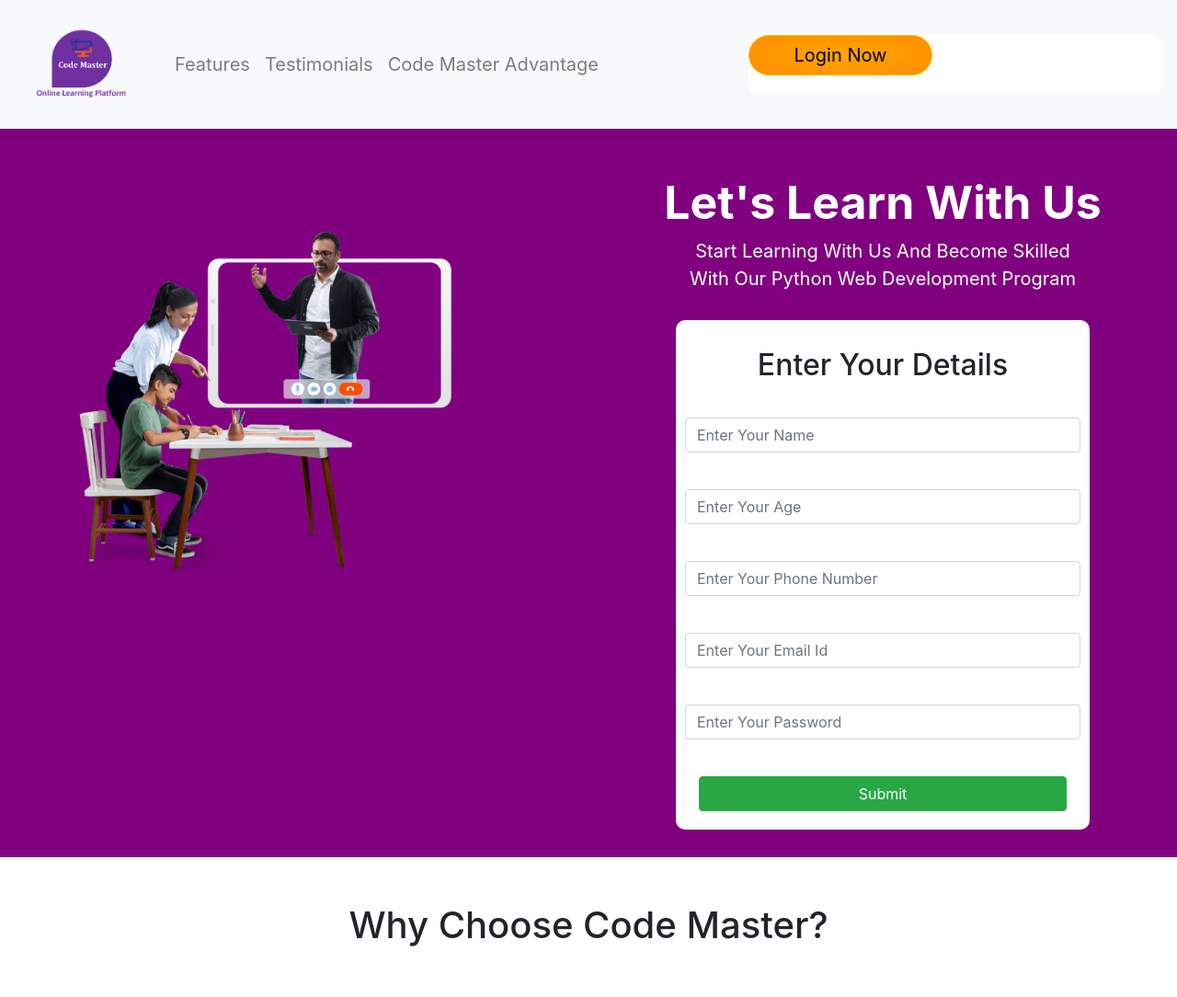
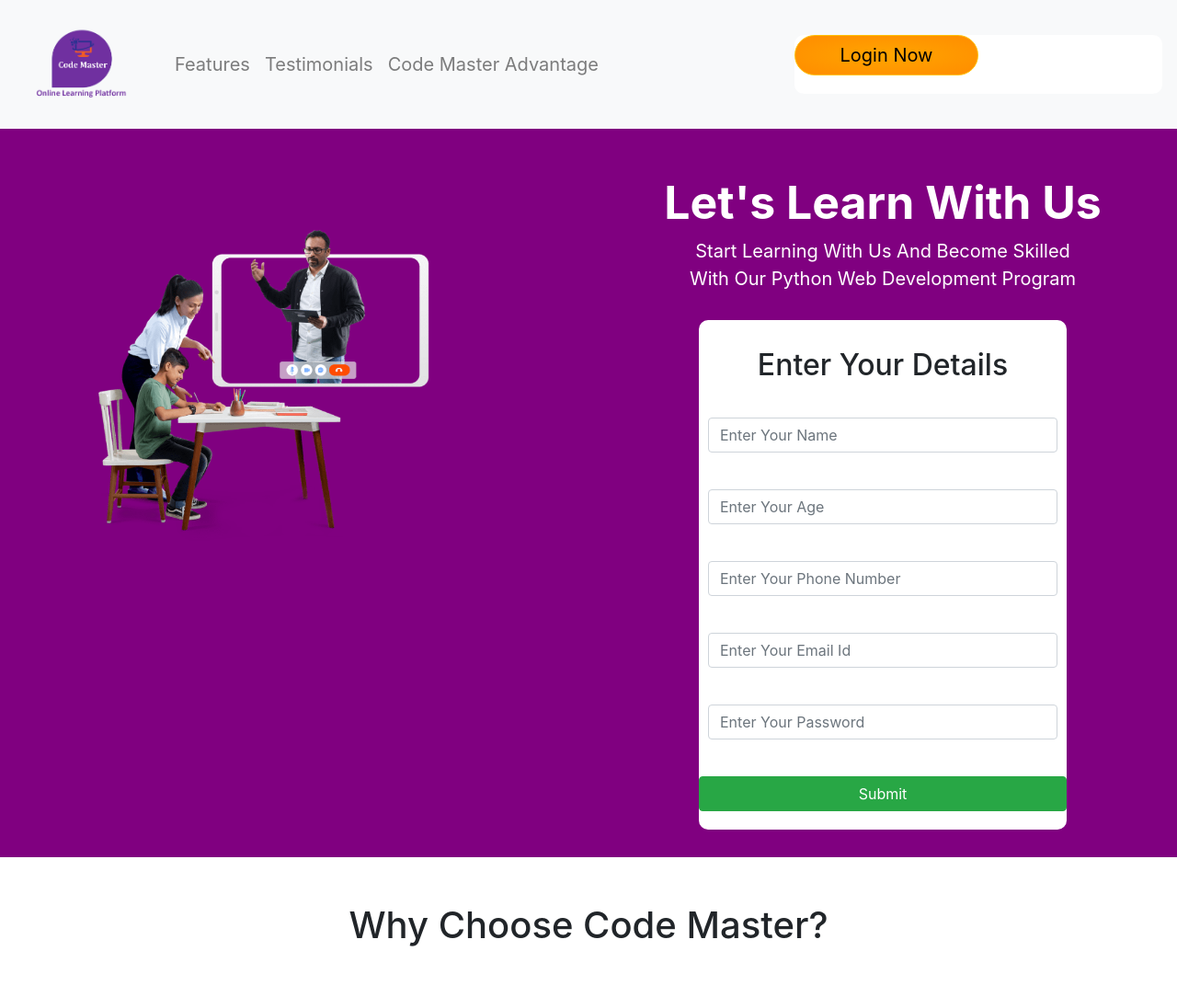
Before and after one commit to arunp007/CM-Learning-Platform, a Django app: page /learnapp/home in a window 1280 px wide. Shown: the top 1084 px of the page at 92% size. Run offline with Django 4.2, Linux system fonts and the light colour scheme.

Commit message:
version 1

```diff
--- a/learnproject/learnapp/templates/home.html
+++ b/learnproject/learnapp/templates/home.html
@@ -21,7 +21,7 @@
 
     form{
       background-color: white;
-      width: 450px;
+      width: 400px;
       border-radius: 10px;
       padding-bottom: 20px;
       margin-bottom: 30px;
@@ -106,7 +106,7 @@
     <div class="container-fluid" style="background-color:purple;">
       <div class="row">
           <div class="col-xs-6 col-lg-6">
-            <center><img src="{% static 'images\banner.png' %}" width="550px" style="padding-top: 100px; padding-right: 100px; padding-bottom: 50px;"></center>
+            <center><img src="{% static 'images\banner.png' %}" width="500px" style="padding-top: 100px; padding-right: 100px; padding-bottom: 50px;"></center>
           </div>
           <div class="col-xs-6 col-lg-6">
             <center><h1 style="color:white; padding-top: 50px; font-size: 50px; font-weight: bolder;">Let's Learn With Us</h1></center>
```
